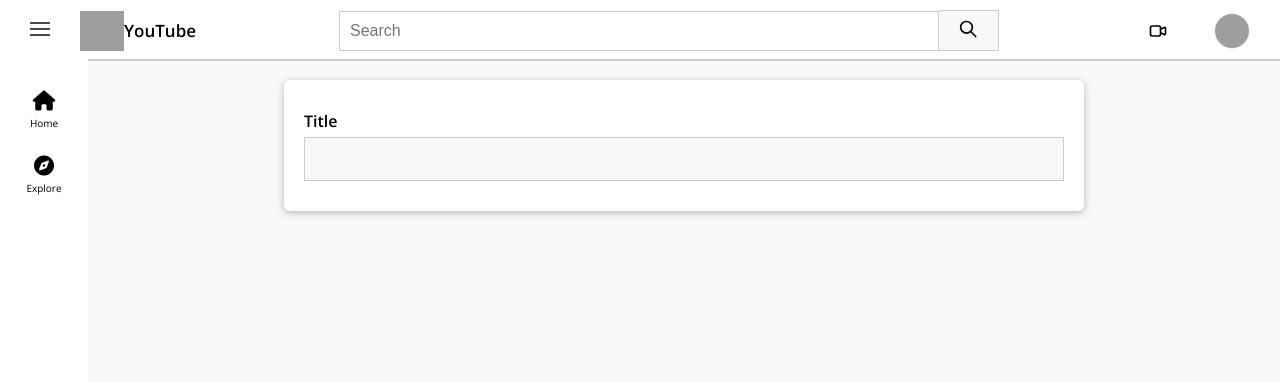
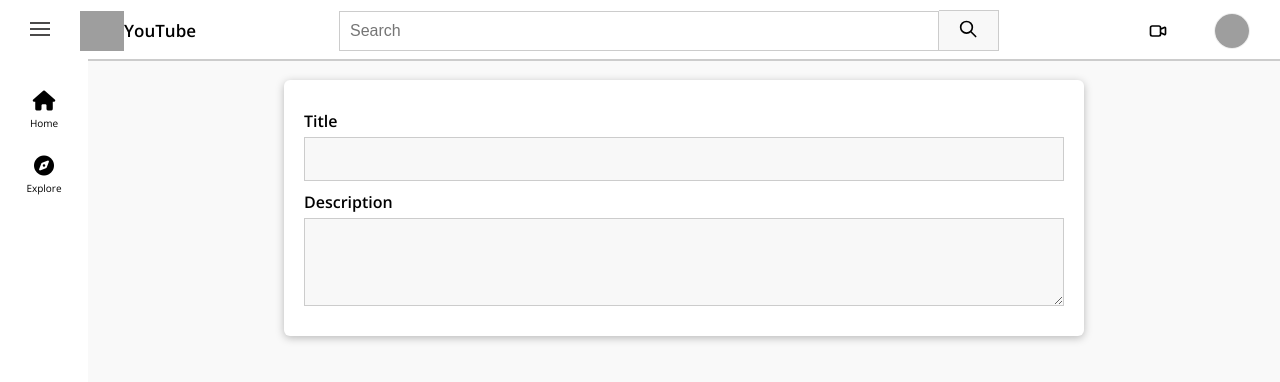
Before and after one commit to hieunguyenduc696/youtube-app, a React (Create React App) app: page /videos/new in a window 1280 px wide. Shown: the top 382 px of the page. Built offline with nearby package versions, Linux system fonts and the light colour scheme; grey boxes are pictures that could not be loaded.

Commit message:
sharing input values & adding multiple inputs

```diff
--- a/src/shared/components/FormElements/Input.js
+++ b/src/shared/components/FormElements/Input.js
@@ -1,4 +1,4 @@
-import React, { useReducer } from "react";
+import React, { useReducer, useEffect } from "react";
 
 import { validate } from "../../utils/validators";
 
@@ -28,6 +28,13 @@ const Input = (props) => {
     isTouched: false,
     isValid: false,
   });
+
+  const { id, onInput } = props;
+  const { value, isValid } = inputState;
+  useEffect(() => {
+    onInput(id, value, isValid);
+  }, [id, value, isValid, onInput]);
+
   const changeHandler = (event) => {
     dispatch({
       type: "CHANGE",
--- a/src/video/components/Videos/NewVideoForm.js
+++ b/src/video/components/Videos/NewVideoForm.js
@@ -1,24 +1,37 @@
-import { useContext } from "react";
+import { useContext, useCallback } from "react";
 import { DrawerContext } from "../../../shared/contexts/sidebar-context";
 
 import Input from "../../../shared/components/FormElements/Input";
-import { VALIDATOR_REQUIRE } from "../../../shared/utils/validators";
+import { VALIDATOR_MINLENGTH, VALIDATOR_REQUIRE } from "../../../shared/utils/validators";
 
 import "./NewVideoForm.css";
 
 const NewVideoForm = () => {
   const drawerCtx = useContext(DrawerContext);
+
+  const titleInputHandler = useCallback((id, value, isValid) => {}, []);
+
   const videoFormClasses = drawerCtx.drawerIsOpen
     ? "new-video-form-mini video-form"
     : "new-video-form video-form";
   return (
     <form className={videoFormClasses}>
       <Input
+        id="title"
         element="input"
         type="text"
         label="Title"
         validators={[VALIDATOR_REQUIRE()]}
         errorText="Please enter a valid title."
+        onInput={titleInputHandler}
+      />
+      <Input
+        title="description"
+        element="textarea"
+        label="Description"
+        validators={[VALIDATOR_MINLENGTH(5)]}
+        errorText="Please enter a valid description (at least 5 characters)."
+        onInput={titleInputHandler}
       />
     </form>
   );
```
